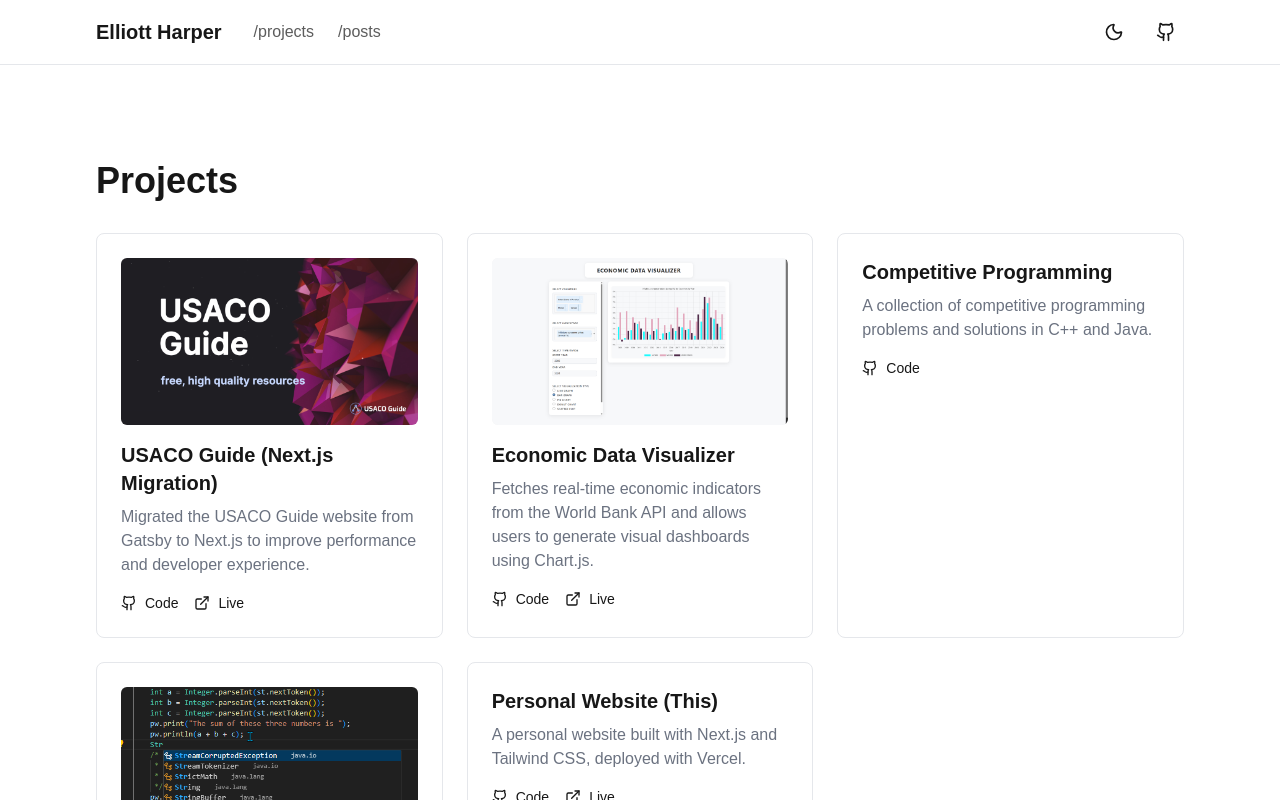
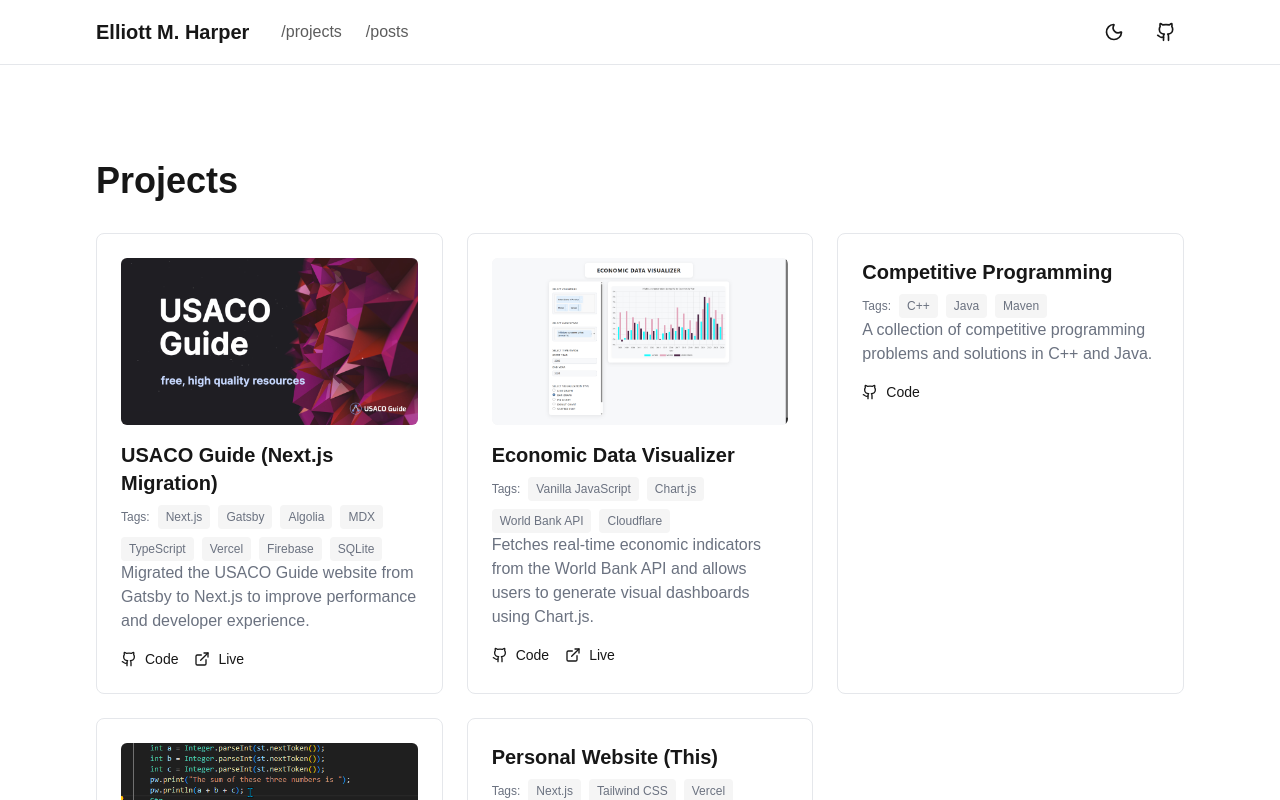
Before and after one commit to emhgit/website, a Next.js app: page /projects in a window 1280 px wide. Shown: the top 800 px of the page. Built offline with nearby package versions, Linux system fonts and the light colour scheme.

Commit message:
update naming and projects

```diff
--- a/app/layout.tsx
+++ b/app/layout.tsx
@@ -3,7 +3,7 @@ import { ThemeProvider } from "next-themes";
 import "./globals.css";
 
 export const metadata: Metadata = {
-  title: "Elliott Harper",
+  title: "Elliott M. Harper",
   description: "Computer science enthusiast and developer",
 };
 
--- a/app/page.tsx
+++ b/app/page.tsx
@@ -7,11 +7,11 @@ export default function Home() {
       <main className="max-w-4xl mx-auto px-4 sm:px-6 lg:px-8 py-24">
         <div className="text-center">
           <h1 className="text-5xl font-bold text-foreground mb-6">
-            Elliott Harper
+            Elliott M. Harper
           </h1>
           <div className="space-y-2 text-lg text-muted-foreground mb-8">
             <p>Computer science enthusiast and developer</p>
-            <p>Junior in high school from Texas</p>
+            <p>Junior in high school from Texas (Class of 2027)</p>
           </div>
           <p className="text-foreground mb-8">
             Checkout my{" "}
--- a/app/projects/page.tsx
+++ b/app/projects/page.tsx
@@ -9,12 +9,23 @@ interface Project {
   githubUrl?: string;
   liveUrl?: string;
   imageUrl?: string;
+  tags?: string[];
 }
 
 const projects: Project[] = [
   {
     id: "1",
     name: "USACO Guide (Next.js Migration)",
+    tags: [
+      "Next.js",
+      "Gatsby",
+      "Algolia",
+      "MDX",
+      "TypeScript",
+      "Vercel",
+      "Firebase",
+      "SQLite",
+    ],
     description:
       "Migrated the USACO Guide website from Gatsby to Next.js to improve performance and developer experience.",
     githubUrl:
@@ -25,6 +36,7 @@ const projects: Project[] = [
   {
     id: "Economic Data Visualizer",
     name: "Economic Data Visualizer",
+    tags: ["Vanilla JavaScript", "Chart.js", "World Bank API", "Cloudflare"],
     description:
       "Fetches real-time economic indicators from the World Bank API and allows users to generate visual dashboards using Chart.js.",
     githubUrl: "https://github.com/emhgit/economic-data-visualizer",
@@ -34,13 +46,15 @@ const projects: Project[] = [
   {
     id: "cp",
     name: "Competitive Programming",
+    tags: ["C++", "Java", "Maven"],
     description:
       "A collection of competitive programming problems and solutions in C++ and Java.",
     githubUrl: "https://github.com/emhgit/competitive-programming",
   },
   {
     id: "java-lsp",
-    name: "(Coming Soon) USACO IDE Language Server Protocol",
+    name: "(Coming Soon) USACO IDE Java Language Server Protocol",
+    tags: ["Python", "FastAPI", "JDTLS", "Modal", "Monaco Editor", "Docker"],
     description: "A Language Server Protocol implementation for Java.",
     githubUrl: "https://github.com/cpinitiative/ide-lsp-modal",
     liveUrl: "https://ide.usaco.guide",
@@ -49,6 +63,7 @@ const projects: Project[] = [
   {
     id: "personal-website",
     name: "Personal Website (This)",
+    tags: ["Next.js", "Tailwind CSS", "Vercel"],
     description:
       "A personal website built with Next.js and Tailwind CSS, deployed with Vercel.",
     githubUrl: "https://github.com/emhgit/website",
@@ -83,6 +98,20 @@ export default function ProjectsPage() {
               <h3 className="text-xl font-semibold text-foreground mb-2">
                 {project.name}
               </h3>
+
+              {project.tags && (
+                <div className="flex flex-wrap items-center gap-2">
+                  <span className="text-xs text-muted-foreground">Tags:</span>
+                  {project.tags.map((tag) => (
+                    <span
+                      key={tag}
+                      className="text-xs bg-muted text-muted-foreground px-2 py-1 rounded"
+                    >
+                      {tag}
+                    </span>
+                  ))}
+                </div>
+              )}
 
               <p className="text-muted-foreground mb-4">
                 {project.description}
--- a/components/Navbar.tsx
+++ b/components/Navbar.tsx
@@ -18,7 +18,7 @@ export default function Navbar() {
               href="/"
               className="text-xl font-semibold text-foreground hover:text-foreground/80 transition-colors"
             >
-              Elliott Harper
+              Elliott M. Harper
             </Link>
             <div className="hidden md:flex space-x-6">
               <Link
```
Also changed, not shown: 1 other file (tests, documents, lock files or other folders).
